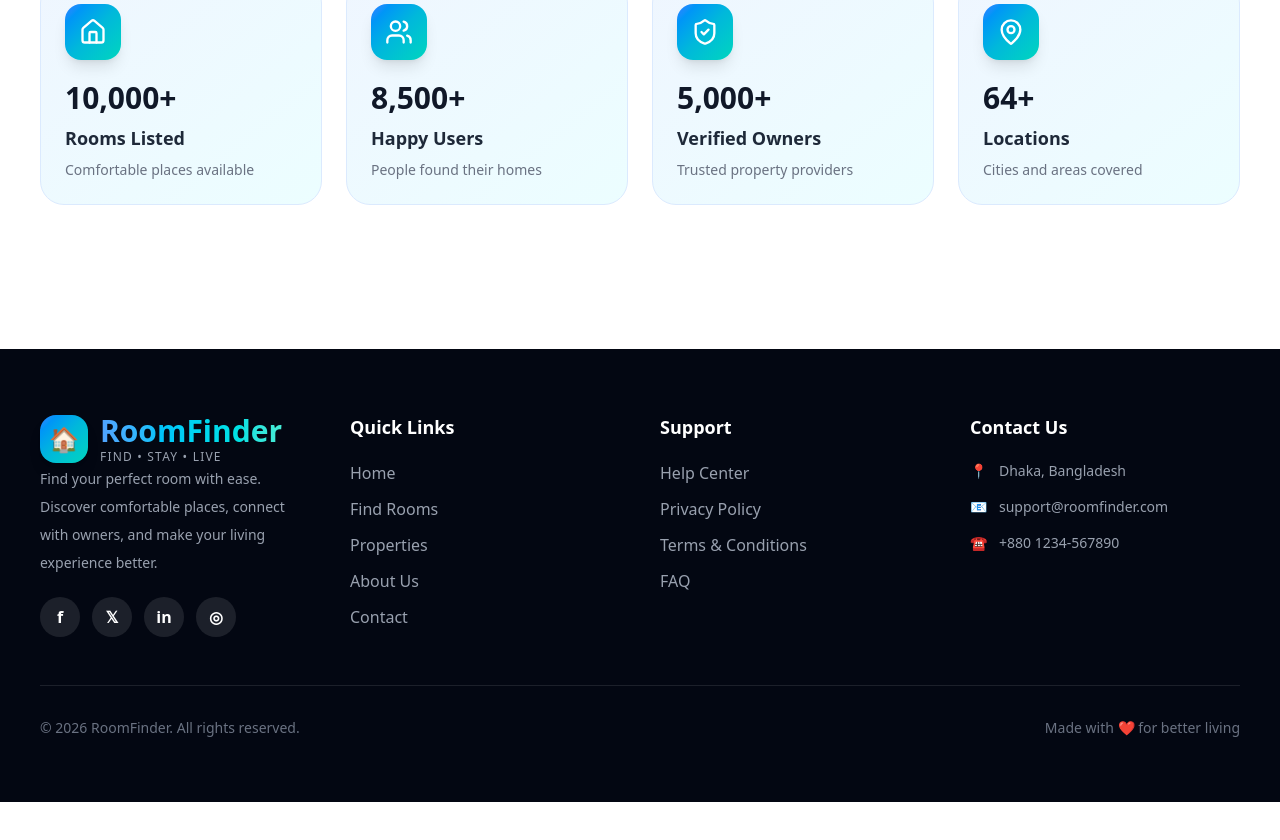
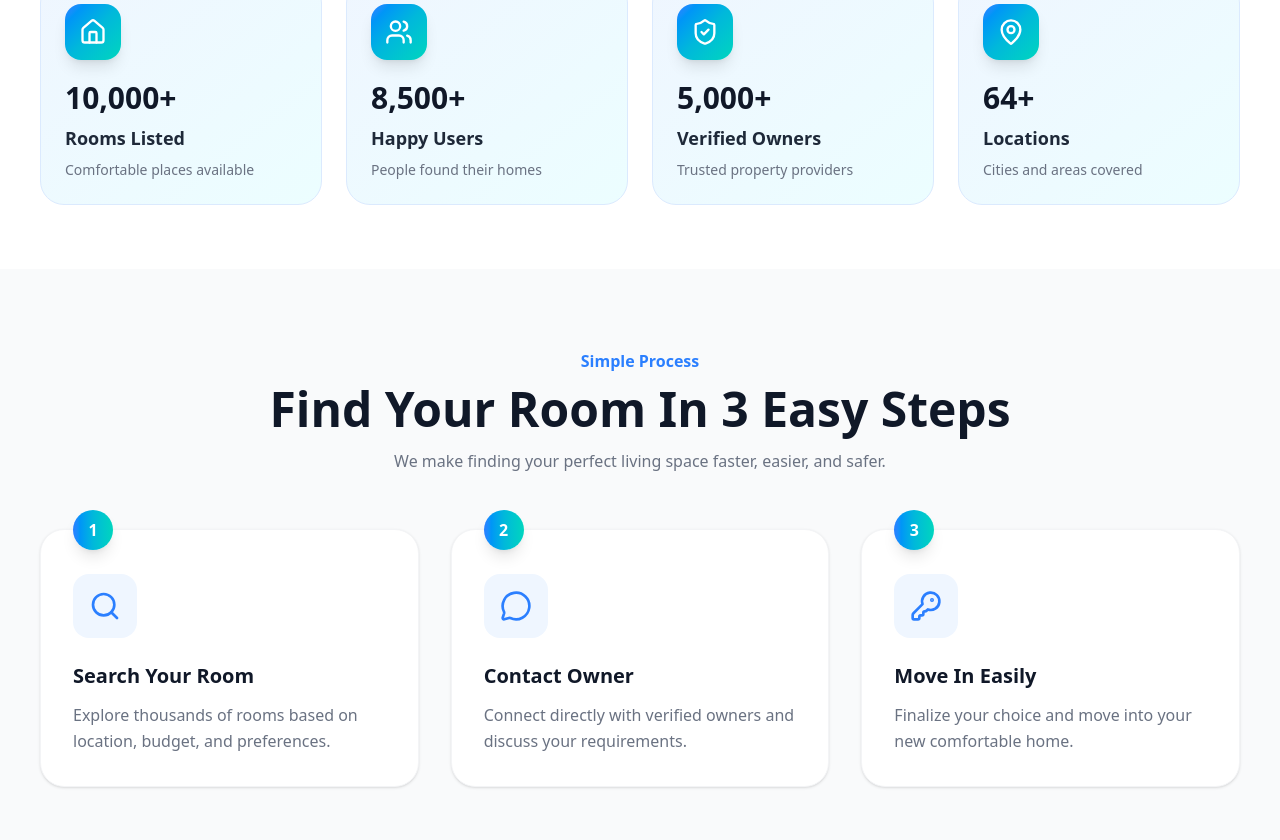
Before and after one commit to rashedmojammel/RoomFinder-Client, a Next.js app: page / in a window 1280 px wide. Shown: the part 1858-2698 px from the top of the page. Before the commit the page ends 2660 px from the top, so only its background shows below. Built offline with nearby package versions, Linux system fonts and the light colour scheme.

Commit message:
feat: add how it works section for RoomFinder homepage

```diff
--- a/src/app/page.tsx
+++ b/src/app/page.tsx
@@ -1,5 +1,6 @@
 import FeaturedRooms from "@/components/Sections/FeatureSection";
 import HeroSection from "@/components/Sections/Herosection";
+import HowItWorks from "@/components/Sections/HowItWorks";
 import PlatformStats from "@/components/Sections/Platformstat";
 import Image from "next/image";
 
@@ -9,6 +10,7 @@ export default function Home() {
     <HeroSection></HeroSection>
     <FeaturedRooms></FeaturedRooms>
     <PlatformStats></PlatformStats>
+    <HowItWorks></HowItWorks>
 
     </>
     // <div className="flex flex-col flex-1 items-center justify-center bg-zinc-50 font-sans dark:bg-black">
--- /dev/null
+++ b/src/components/Sections/HowItWorks.tsx
@@ -0,0 +1,114 @@
+"use client";
+
+import React from "react";
+import { motion } from "framer-motion";
+import { Search, MessageCircle, KeyRound } from "lucide-react";
+
+interface Step {
+  id: number;
+  icon: React.ElementType;
+  title: string;
+  description: string;
+}
+
+const steps: Step[] = [
+  {
+    id: 1,
+    icon: Search,
+    title: "Search Your Room",
+    description: "Explore thousands of rooms based on location, budget, and preferences.",
+  },
+  {
+    id: 2,
+    icon: MessageCircle,
+    title: "Contact Owner",
+    description: "Connect directly with verified owners and discuss your requirements.",
+  },
+  {
+    id: 3,
+    icon: KeyRound,
+    title: "Move In Easily",
+    description: "Finalize your choice and move into your new comfortable home.",
+  },
+];
+
+
+const HowItWorks = () => {
+  return (
+    <section className="py-20 bg-gray-50">
+
+      <div className="max-w-7xl mx-auto px-6 lg:px-10">
+
+
+        <div className="text-center max-w-3xl mx-auto mb-14">
+
+          <p className="text-blue-500 font-semibold mb-3">
+            Simple Process
+          </p>
+
+          <h2 className="text-4xl lg:text-5xl font-black text-gray-900">
+            Find Your Room In 3 Easy Steps
+          </h2>
+
+          <p className="text-gray-500 mt-4">
+            We make finding your perfect living space faster, easier, and safer.
+          </p>
+
+        </div>
+
+
+
+        <div className="grid grid-cols-1 md:grid-cols-3 gap-8 relative">
+
+
+          {steps.map((step, index) => {
+
+            const Icon = step.icon;
+
+            return (
+              <motion.div
+                key={step.id}
+                initial={{ opacity: 0, y: 40 }}
+                whileInView={{ opacity: 1, y: 0 }}
+                transition={{ duration: 0.5, delay: index * 0.2 }}
+                viewport={{ once: true }}
+                className="relative bg-white rounded-3xl p-8 border border-gray-100 shadow-sm hover:shadow-xl transition"
+              >
+
+
+                <div className="absolute -top-5 left-8 w-10 h-10 rounded-full bg-gradient-to-r from-blue-500 via-cyan-500 to-teal-400 text-white flex items-center justify-center font-bold shadow-lg">
+                  {step.id}
+                </div>
+
+
+                <div className="w-16 h-16 rounded-2xl bg-blue-50 flex items-center justify-center mb-6 mt-3">
+                  <Icon className="text-blue-500" size={32}/>
+                </div>
+
+
+                <h3 className="text-xl font-bold text-gray-900">
+                  {step.title}
+                </h3>
+
+
+                <p className="text-gray-500 mt-3 leading-relaxed">
+                  {step.description}
+                </p>
+
+
+              </motion.div>
+            );
+
+          })}
+
+
+        </div>
+
+
+      </div>
+
+    </section>
+  );
+};
+
+export default HowItWorks;
```
